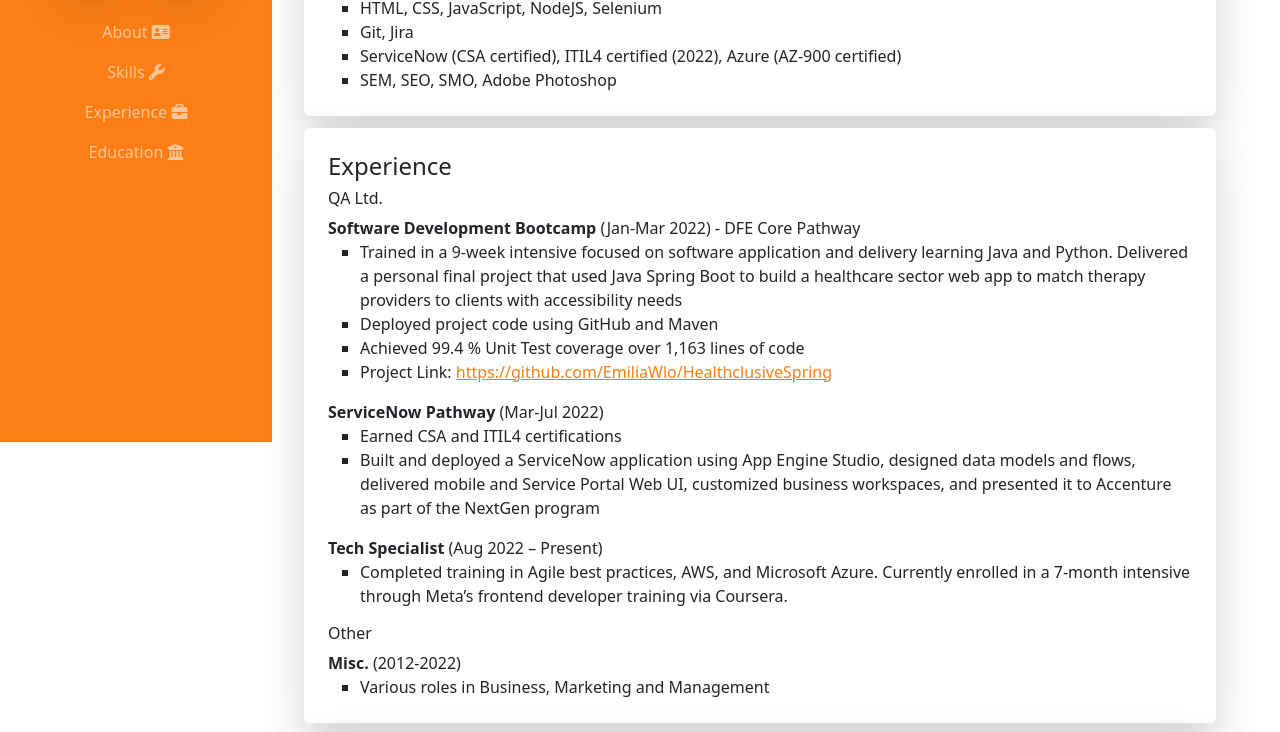
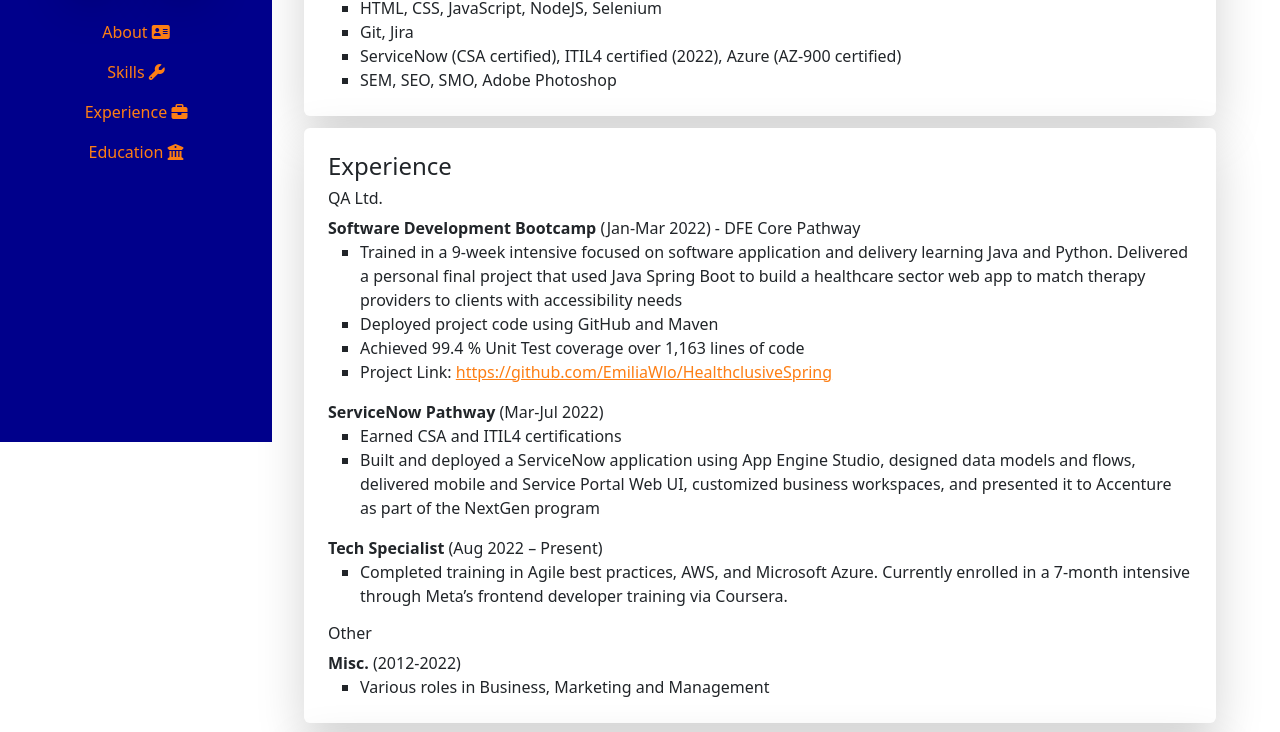
Before and after one commit to EmiliaWlo/EmiliaWlo.github.io, a plain HTML site: page index.html in a window 1280 px wide. Shown: the part 358-1090 px from the top of the page. Drawn offline with nearby package versions, Linux system fonts and the light colour scheme; a web font is replaced by a local one.

Commit message:
Customized colors on the nav bar (#11)

```diff
--- a/styles.css
+++ b/styles.css
@@ -30,7 +30,7 @@
     justify-content: center;
     width: 17rem;
     height: 100vh;
-    background: var(--primary-color);
+    background: #00008b;
 }
 
 .primary-color {
@@ -66,6 +66,9 @@
 .navbar-nav .nav-link.active:hover,
 .navbar-nav .show>.nav-link:hover {
     color: var(--bs-nav-link-hover-color) !important;
+}
+.nav-link {
+    color: var(--primary-color) !important;
 }
 
 @media (min-width: 768px) {
```
